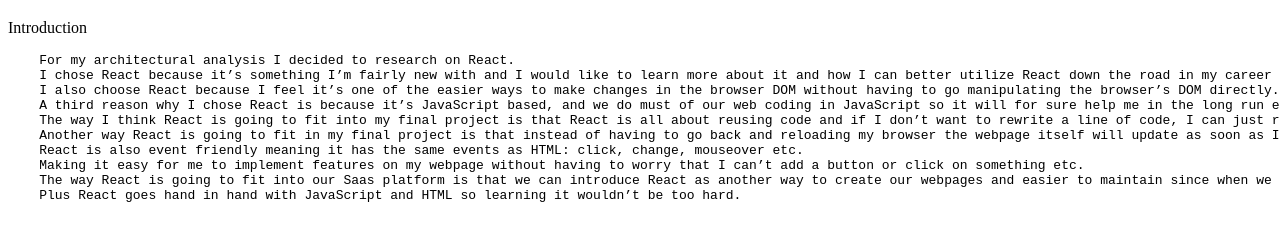
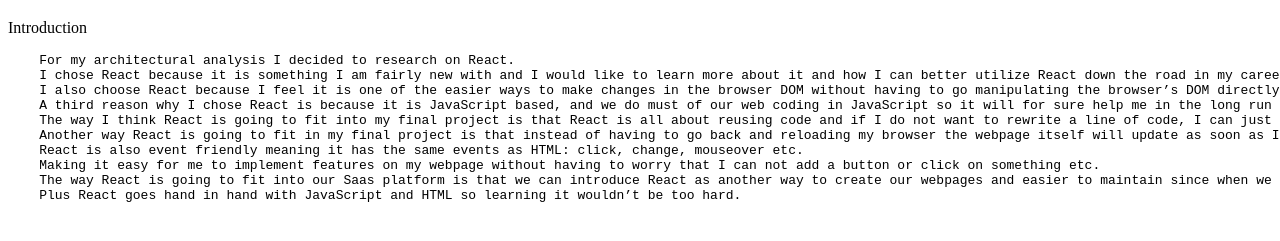
Before and after one commit to JuanMoncada23/analysispaper, a plain HTML site: page index.html in a window 1280 px wide. Shown: the part 61-302 px from the top of the page. Drawn offline with Linux system fonts and the light colour scheme.

Commit message:
version 1.2

```diff
--- a/index.html
+++ b/index.html
@@ -1,7 +1,7 @@
 <!DOCTYPE html>
 <html>
 <head>
-<title>Page Title</title>
+<title>Juan's Analysis Paper</title>
 </head>
 <body>
 
@@ -10,13 +10,13 @@
 
 <pre>
     For my architectural analysis I decided to research on React.
-    I chose React because it’s something I’m fairly new with and I would like to learn more about it and how I can better utilize React down the road in my career and even as a student.
-    I also choose React because I feel it’s one of the easier ways to make changes in the browser DOM without having to go manipulating the browser’s DOM directly.
-    A third reason why I chose React is because it’s JavaScript based, and we do must of our web coding in JavaScript so it will for sure help me in the long run especially when it comes to my final project in this class.
-    The way I think React is going to fit into my final project is that React is all about reusing code and if I don’t want to rewrite a line of code, I can just reference it back to the first time I mention it. Not only saving me time but also less code.
+    I chose React because it is something I am fairly new with and I would like to learn more about it and how I can better utilize React down the road in my career and even as a student.
+    I also choose React because I feel it is one of the easier ways to make changes in the browser DOM without having to go manipulating the browser’s DOM directly.
+    A third reason why I chose React is because it is JavaScript based, and we do must of our web coding in JavaScript so it will for sure help me in the long run especially when it comes to my final project in this class.
+    The way I think React is going to fit into my final project is that React is all about reusing code and if I do not want to rewrite a line of code, I can just reference it back to the first time I mention it. Not only saving me time but also less code.
     Another way React is going to fit in my final project is that instead of having to go back and reloading my browser the webpage itself will update as soon as I make the necessary changes in my files and save it.
     React is also event friendly meaning it has the same events as HTML: click, change, mouseover etc.
-    Making it easy for me to implement features on my webpage without having to worry that I can’t add a button or click on something etc.
+    Making it easy for me to implement features on my webpage without having to worry that I can not add a button or click on something etc.
     The way React is going to fit into our Saas platform is that we can introduce React as another way to create our webpages and easier to maintain since when we make changes in our files, we see the updated version right away after saving it versus having to reload the browser.
     Plus React goes hand in hand with JavaScript and HTML so learning it wouldn’t be too hard.
 </pre>
```
